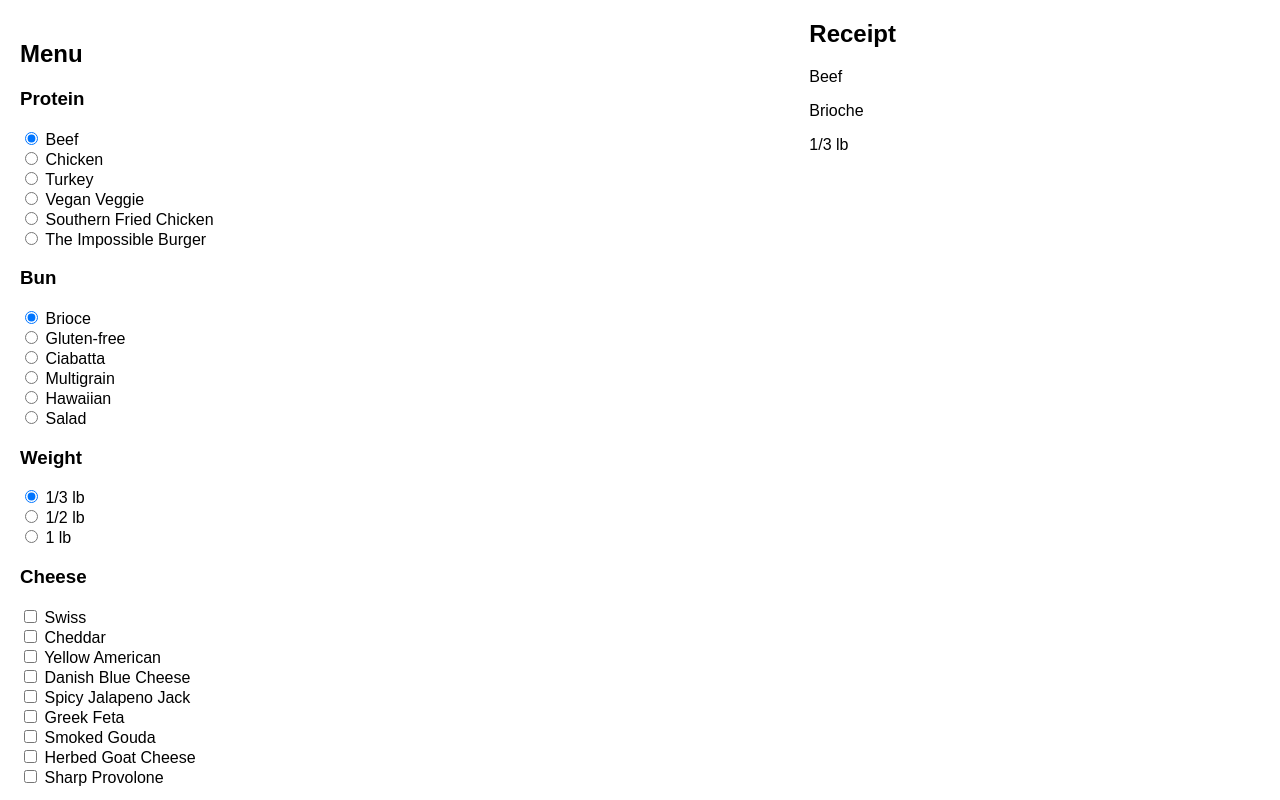
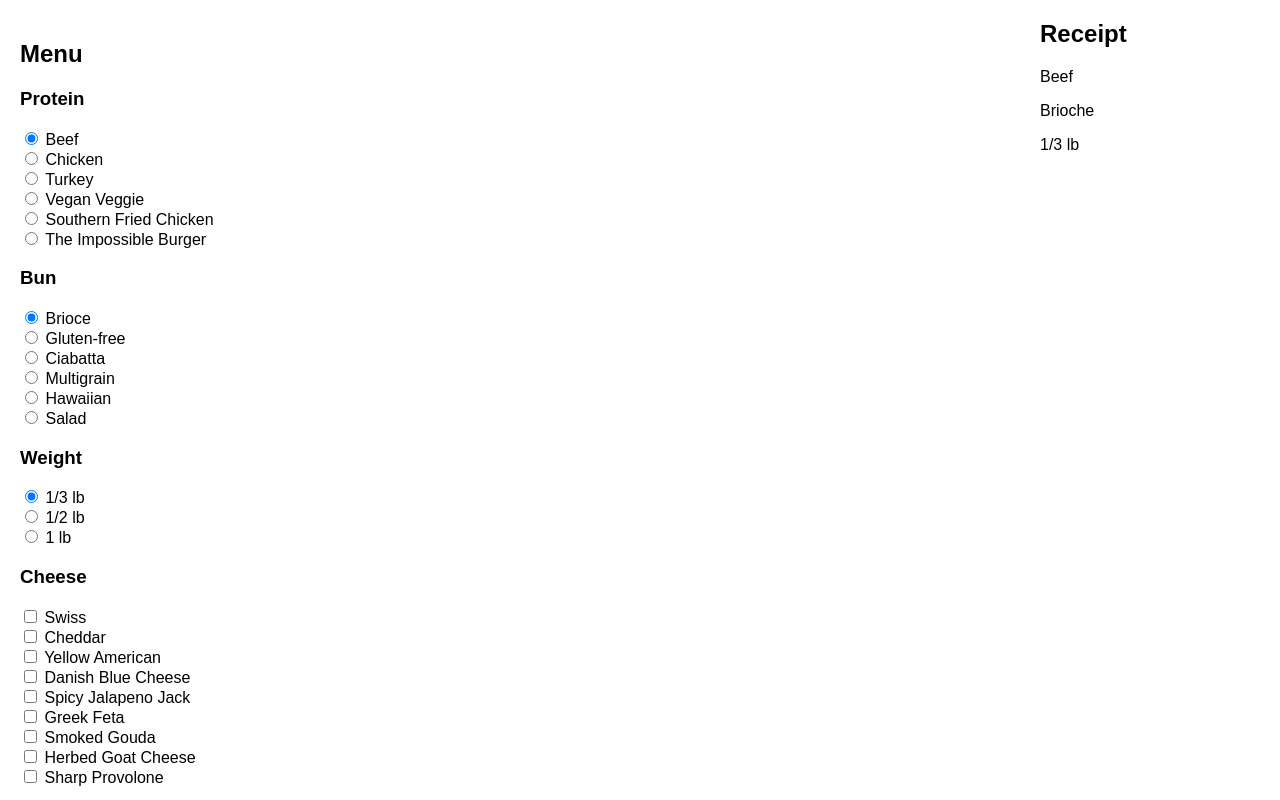
Before and after one commit to AlirieGray/build-a-burger, a React (Create React App) app: page / in a window 1280 px wide. Shown: the top 800 px of the page. Built offline with nearby package versions, Linux system fonts and the light colour scheme.

Commit message:
added remove item method

```diff
--- a/src/components/Category.js
+++ b/src/components/Category.js
@@ -1,5 +1,5 @@
 import React, { Component } from 'react';
-import { addItem } from '../actions/burger';
+import { addItem, removeItem } from '../actions/burger';
 import { connect } from 'react-redux';
 
 class Category extends Component {
@@ -32,13 +32,14 @@ class Category extends Component {
   }
 
   ToggleCheckbox(e) {
+    e.persist();
     // if we already have the item in state, remove it
     var index = this.state.selectedOptions.indexOf(e.target.value);
     if (index >= 0) {
       this.setState({
-        selectedOptions: this.state.selectedOptions.splice(index, 1)
+        selectedOptions: this.state.selectedOptions.filter(item => item.name != e.target.value)
       }, () => {
-        console.log(this.state.selectedOptions)
+        this.RemoveItem(e.target.name);
       })
     }
     // otherwise, add it to state
@@ -55,6 +56,12 @@ class Category extends Component {
     var item = {type: this.props.name, isRadio: this.props.isRadio, name: itemName}
     console.log(item);
     this.props.addItemAction(item);
+  }
+
+  RemoveItem(itemName) {
+    var item = {type: this.props.name, isRadio: this.props.isRadio, name: itemName}
+    console.log(item);
+    this.props.removeItemAction(item);
   }
 
   GetOptions() {
@@ -103,4 +110,4 @@ const mapStateToProps = (state) => {
   }
 }
 
-export default connect(mapStateToProps, { addItemAction: addItem })(Category);
+export default connect(mapStateToProps, { addItemAction: addItem, removeItemAction: removeItem })(Category);
--- a/src/components/Receipt.css
+++ b/src/components/Receipt.css
@@ -1,4 +1,5 @@
 .receipt {
   position: fixed;
-  right: 30%;
+  width: 200px;
+  right: 40px;
 }
```
